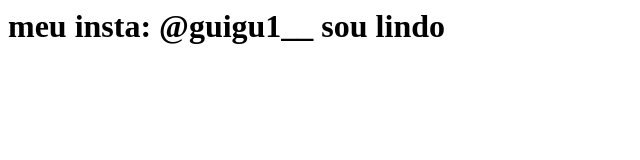
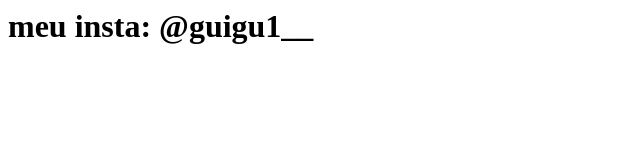
Before and after one commit to Guigui1097/minha-primeira-pagina1, a plain HTML site: page index.html in a window 1280 px wide. Shown: the whole page, without its empty margins (0-640 px from the left). Drawn offline with Linux system fonts and the light colour scheme.

Commit message:
Update index.html

```diff
--- a/index.html
+++ b/index.html
@@ -1,7 +1,5 @@
 <html>
   <h1> meu insta: @guigu1__
 
-
-  sou lindo
   </h1>
 </html>
```
